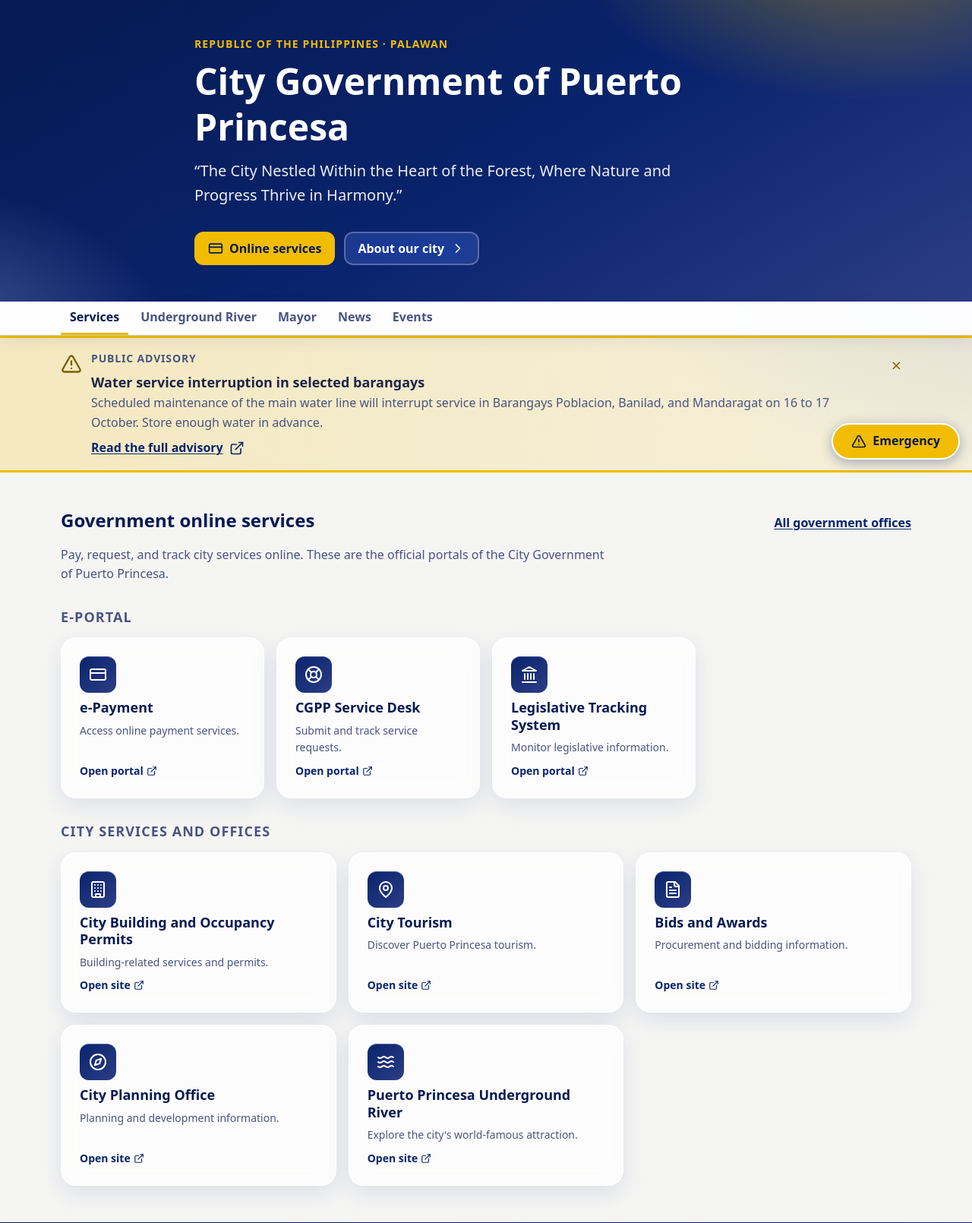
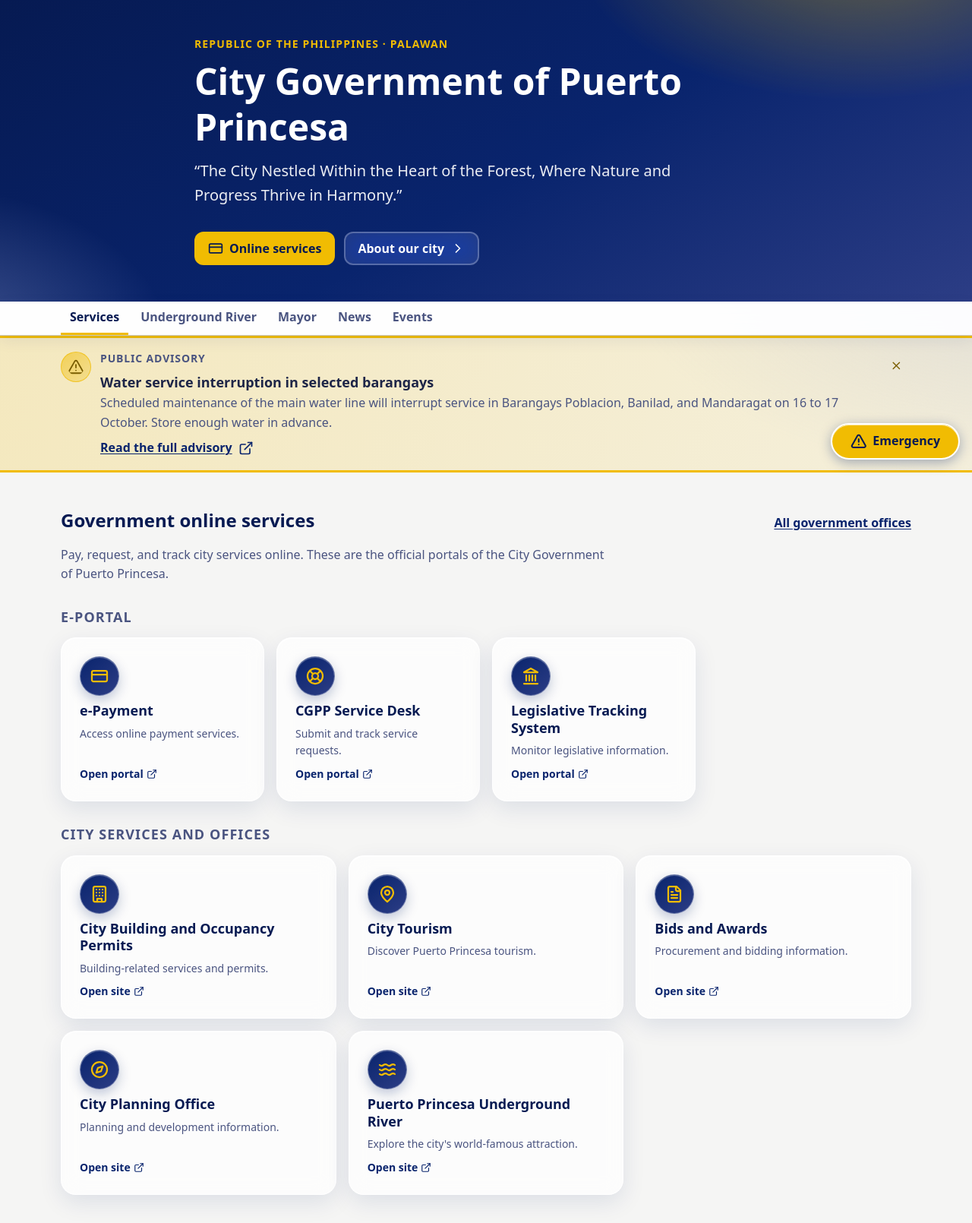
Before and after one commit to NexieMadia23/ppc-website-redesign, a Django app: page / in a window 1280 px wide. Shown: the part 179-1789 px from the top of the page at 76% size. Run offline with Django 5.2, Linux system fonts and the light colour scheme.

Commit message:
Prototype: glam icon pass - gold-on-navy medallions, gold advisory badge, glass-highlight emergency button (kept bottom-right)

```diff
--- a/static/css/base.css
+++ b/static/css/base.css
@@ -147,8 +147,9 @@ main:focus { outline: none; }
   background: var(--color-accent); color: var(--color-primary-dark);
   font: inherit; font-weight: 700; cursor: pointer;
   border: 2px solid #fff; border-radius: 999px; text-decoration: none;
-  box-shadow: 0 4px 16px rgba(9, 36, 109, 0.35);
+  box-shadow: 0 4px 16px rgba(9, 36, 109, 0.35), inset 0 1px 0 rgba(255, 255, 255, 0.65);
 }
+.emergency-fab .icon { width: 1.35em; height: 1.35em; stroke-width: 2.25; }
 .emergency-fab:hover { background: var(--color-primary); color: #fff; }
 .emergency-fab:focus-visible { outline-offset: 4px; }
 
@@ -202,7 +203,7 @@ main:focus { outline: none; }
   display: inline-grid; place-items: center; width: 3rem; height: 3rem;
   background: var(--color-primary); color: #fff; cursor: pointer;
   border: 2px solid #fff; border-radius: 999px;
-  box-shadow: 0 4px 16px rgba(9, 36, 109, 0.35);
+  box-shadow: 0 4px 16px rgba(9, 36, 109, 0.35), inset 0 1px 0 rgba(255, 255, 255, 0.35);
 }
-.back-to-top:hover { background: var(--color-primary-dark); }
+.back-to-top:hover { background: var(--color-accent); color: var(--color-primary-dark); }
 .back-to-top[hidden] { display: none; }
--- a/static/css/home.css
+++ b/static/css/home.css
@@ -122,7 +122,13 @@ main {
   border-block: 3px solid var(--color-accent);
 }
 .advisory__inner { display: flex; gap: var(--space-3); align-items: flex-start; padding-block: var(--space-4); }
-.advisory__icon { flex: none; width: 1.75em; height: 1.75em; margin-top: 0.2rem; color: var(--color-accent-dark); }
+.advisory__icon {
+  flex: none; width: 2.5rem; height: 2.5rem; margin-top: 0.1rem; padding: 0.5rem;
+  background: linear-gradient(140deg, rgba(241, 188, 2, 0.55), rgba(241, 188, 2, 0.25));
+  border: 1px solid rgba(241, 188, 2, 0.7);
+  border-radius: 999px;
+  color: var(--color-accent-dark);
+}
 .advisory__label {
   margin: 0 0 var(--space-1); font-size: var(--text-sm); font-weight: 700;
   letter-spacing: 0.06em; text-transform: uppercase; color: var(--color-accent-dark);
@@ -155,13 +161,16 @@ main {
   border-color: rgba(241, 188, 2, 0.7);
   box-shadow: 0 16px 40px rgba(9, 36, 109, 0.18), var(--glass-highlight);
 }
+/* Glam icon medallion: gold icon on a navy glass disc. */
 .info-card__icon {
-  display: grid; place-items: center; width: 3rem; height: 3rem;
-  border-radius: var(--radius);
+  display: grid; place-items: center; width: 3.25rem; height: 3.25rem;
+  border-radius: 999px;
   background: linear-gradient(140deg, var(--color-primary), #2c3d85);
-  color: #fff; box-shadow: var(--glass-dark-highlight);
+  color: var(--color-accent);
+  border: 1px solid rgba(255, 255, 255, 0.35);
+  box-shadow: var(--glass-dark-highlight), 0 6px 16px rgba(9, 36, 109, 0.25);
 }
-.info-card__icon .icon { width: 1.5rem; height: 1.5rem; }
+.info-card__icon .icon { width: 1.5rem; height: 1.5rem; stroke-width: 2.25; }
 .info-card h3 { margin: 0; font-size: var(--text-md); color: var(--color-primary-dark); }
 .info-card p { margin: 0; flex: 1; font-size: var(--text-sm); color: var(--color-text-muted); }
 .info-card__go {
@@ -289,7 +298,7 @@ main {
   font-size: var(--text-sm); color: var(--color-text-muted);
 }
 .event-item__meta span { display: inline-flex; align-items: center; gap: var(--space-2); }
-.event-item__meta .icon { width: 1.1em; height: 1.1em; }
+.event-item__meta .icon { width: 1.15em; height: 1.15em; color: var(--color-accent-dark); }
 .fest-list { list-style: none; margin: 0; padding: 0; }
 .fest-item {
   display: flex; gap: var(--space-4); align-items: baseline;
```
